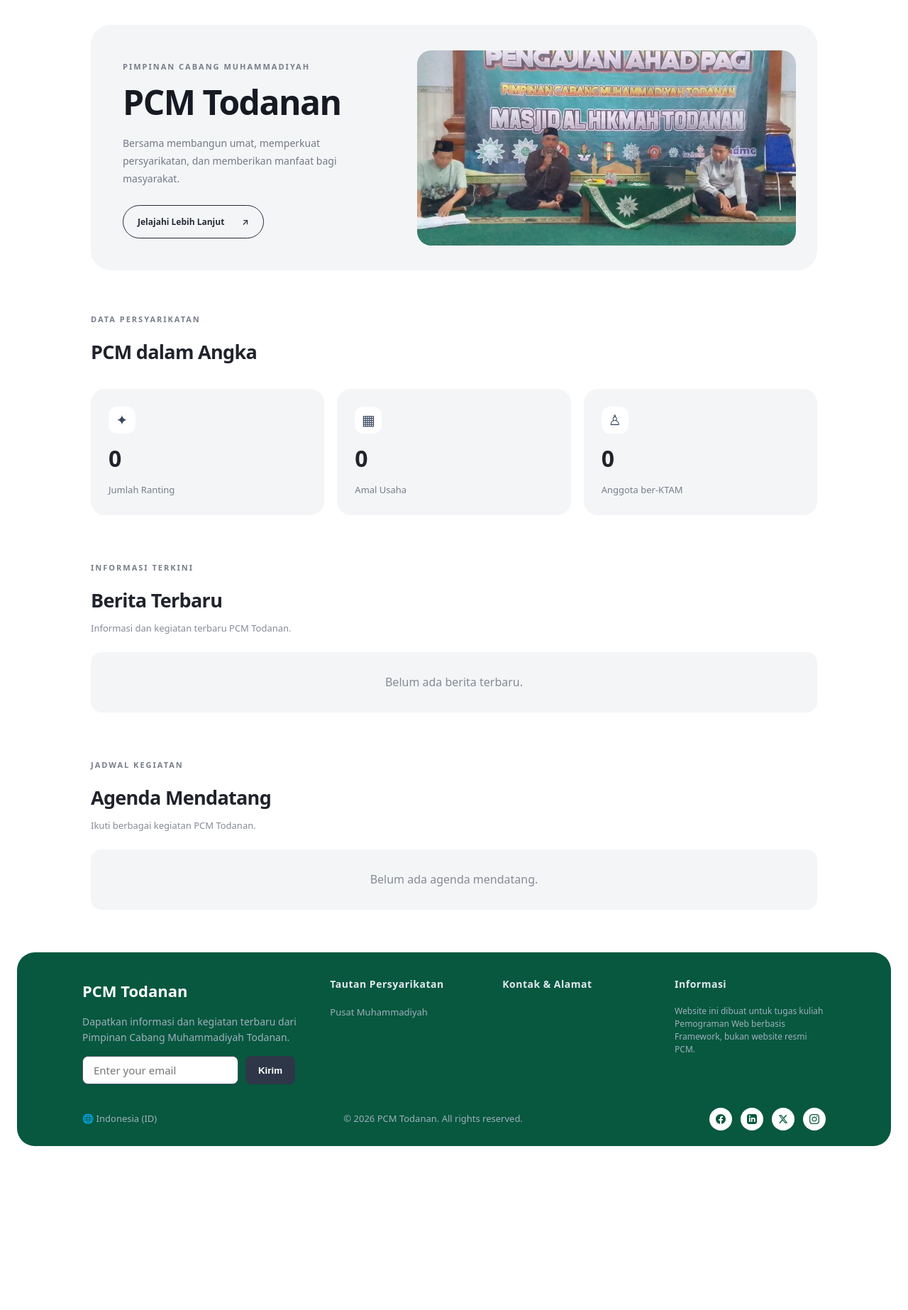
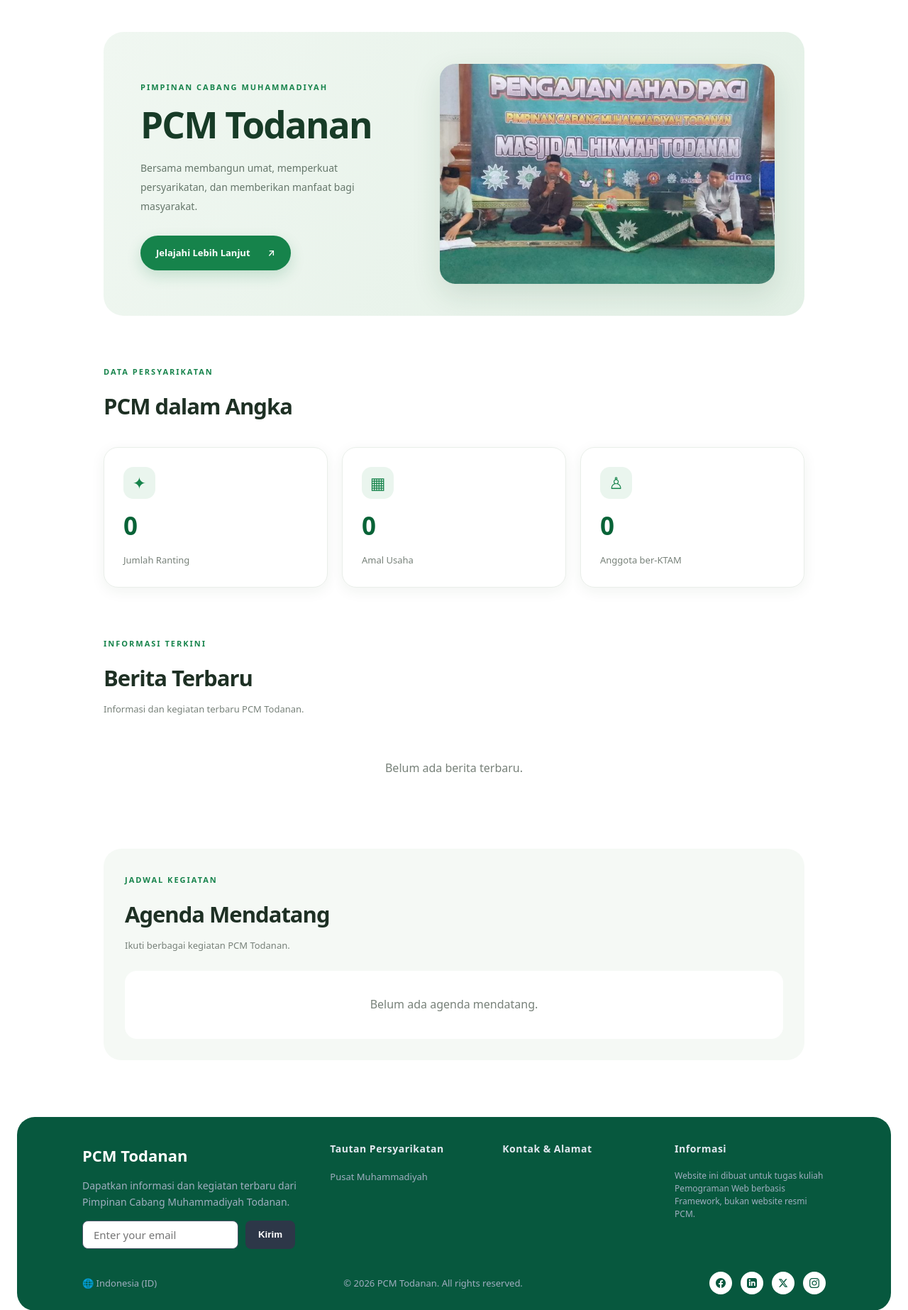
Before and after one commit to VickoBN/Group_i_Website_PCM_Todanan, a Django app: page / in a window 1280 px wide. Shown: the part 84-1930 px from the top of the page at 71% size. Before the commit the page ends 1699 px from the top, so only its background shows below. Run offline with Django 5.2, Linux system fonts and the light colour scheme; data that the repository does not hold is empty; parts of the project's set-up code (start-up, migrations or seed data) failed here and were passed over.

Commit message:
design guys

```diff
--- a/static/css/beranda.css
+++ b/static/css/beranda.css
@@ -1,81 +1,96 @@
-/* ==========================================
-   BERANDA PCM TODANAN (KHUSUS BERANDA)
-   ========================================== */
+
+/* =====================================
+   BERANDA PCM TODANAN - MODERN DESIGN
+===================================== */
 
 .beranda {
-  max-width: 1400px;
-  width: calc(100% - 24px);
-  margin: 35px auto 60px;
+  --hijau: #16834b;
+  --hijau-gelap: #086337;
+  --hijau-muda: #eaf5ee;
+  --teks: #202b25;
+  --abu: #778179;
+
+  max-width: 1320px;
+  width: calc(100% - 60px);
+  margin: 45px auto 80px;
+  color: var(--teks);
 }
 
-/* HERO SECTION */
+/* HERO */
 .beranda-hero {
+  position: relative;
   display: grid;
-  grid-template-columns: 0.85fr 1.15fr;
+  grid-template-columns: .9fr 1.1fr;
   align-items: center;
-  gap: 35px;
-  padding: 30px;
-  background: #f4f5f7;
+  gap: 45px;
+  min-height: 400px;
+  padding: 42px;
   border-radius: 28px;
   overflow: hidden;
-  min-height: 330px;
+  background: linear-gradient(120deg, #f0f7f1, #e3f0e6);
+  animation: heroMasuk .9s ease both;
 }
 
 .hero-content {
-  padding: 15px;
+  position: relative;
+  z-index: 2;
+  padding: 10px;
 }
 
 .hero-label,
 .section-label {
   display: inline-block;
-  color: #777d8a;
+  color: var(--hijau);
   font-size: 11px;
-  font-weight: 700;
+  font-weight: 800;
   letter-spacing: 2px;
   margin-bottom: 15px;
 }
 
 .hero-content h1 {
-  font-size: clamp(30px, 4vw, 48px);
-  line-height: 1.1;
-  letter-spacing: -1.5px;
-  margin: 0 0 18px;
-  color: #171923;
+  font-size: clamp(34px, 4vw, 55px);
+  line-height: 1.12;
+  letter-spacing: -1.8px;
+  color: #173b27;
+  margin: 0 0 20px;
 }
 
 .hero-content p {
+  color: #65766a;
   font-size: 14px;
-  line-height: 1.8;
-  color: #737987;
-  max-width: 400px;
-  margin-bottom: 25px;
+  line-height: 1.9;
+  max-width: 420px;
+  margin-bottom: 28px;
 }
 
 .hero-button {
   display: inline-flex;
   align-items: center;
   gap: 25px;
-  padding: 13px 20px;
-  border: 1px solid #252b38;
-  border-radius: 30px;
+  padding: 14px 22px;
+  background: var(--hijau);
+  color: white;
+  border-radius: 50px;
   text-decoration: none;
-  color: #252b38;
-  font-size: 12px;
+  font-size: 13px;
   font-weight: 600;
-  transition: .3s;
+  box-shadow: 0 8px 20px #16834b30;
+  transition: .3s ease;
 }
 
 .hero-button:hover {
-  background: #252b38;
-  color: white;
+  background: var(--hijau-gelap);
+  transform: translateY(-3px);
+  box-shadow: 0 12px 25px #16834b40;
 }
 
 .hero-image {
-  width: 100%;
-  height: 275px;
-  border-radius: 20px;
+  position: relative;
+  height: 310px;
   overflow: hidden;
-  background: #dfe4e9;
+  border-radius: 22px;
+  background: #d5e7d9;
+  box-shadow: 0 15px 40px #174d2b20;
 }
 
 .hero-image img {
@@ -83,153 +98,186 @@
   height: 100%;
   object-fit: cover;
   display: block;
+  transition: transform .8s ease;
+}
+
+.hero-image:hover img {
+  transform: scale(1.06);
+}
+
+.hero-image-overlay {
+  position: absolute;
+  inset: 0;
+  background: linear-gradient(0deg, #0a422a22, transparent 55%);
+  pointer-events: none;
 }
 
 .hero-image-placeholder {
   height: 100%;
-  display: flex;
-  align-items: center;
-  justify-content: center;
-  background: linear-gradient(135deg, #dce2e8, #aeb9c6);
-  color: #394354;
-  font-weight: 700;
-  letter-spacing: 3px;
+  display: grid;
+  place-items: center;
+  background: linear-gradient(135deg, #dceee0, #a9cdb1);
+  color: var(--hijau-gelap);
+  font-weight: 800;
+  letter-spacing: 4px;
 }
 
-/* STATISTIK SECTION */
-.statistik-section {
-  margin-top: 55px;
+/* SECTION HEADING */
+.statistik-section,
+.konten-section {
+  margin-top: 65px;
 }
 
 .section-heading {
   display: flex;
   justify-content: space-between;
   align-items: flex-end;
-  margin-bottom: 23px;
+  margin-bottom: 25px;
 }
 
 .section-heading h2 {
-  font-size: 27px;
-  letter-spacing: -0.7px;
+  font-size: clamp(24px, 3vw, 31px);
+  letter-spacing: -1px;
   margin: 0 0 8px;
-  color: #20232b;
+  color: #1e3024;
 }
 
 .section-heading p {
-  color: #858a95;
+  color: var(--abu);
   font-size: 13px;
   margin: 0;
+  line-height: 1.7;
 }
 
+/* STATISTIK */
 .statistik-grid {
   display: grid;
   grid-template-columns: repeat(3, 1fr);
-  gap: 18px;
+  gap: 20px;
 }
 
 .stat-card {
-  background: #f4f5f7;
-  padding: 25px;
+  position: relative;
+  padding: 27px;
+  background: white;
+  border: 1px solid #e9eee9;
   border-radius: 20px;
   display: flex;
   flex-direction: column;
-  gap: 9px;
-  transition: .3s;
+  gap: 10px;
+  box-shadow: 0 5px 20px #1b3e2610;
+  transition: .35s ease;
 }
 
 .stat-card:hover {
-  transform: translateY(-4px);
-  background: #eceef2;
+  transform: translateY(-7px);
+  border-color: #b6ddc1;
+  box-shadow: 0 14px 30px #16834b16;
 }
 
 .stat-icon {
-  width: 38px;
-  height: 38px;
+  width: 45px;
+  height: 45px;
   display: grid;
   place-items: center;
-  border-radius: 12px;
-  background: #ffffff;
-  color: #35465d;
-  font-size: 20px;
+  border-radius: 14px;
+  background: var(--hijau-muda);
+  color: var(--hijau);
+  font-size: 23px;
 }
 
 .stat-card strong {
-  font-size: 32px;
-  color: #20232b;
-  font-weight: 700;
+  font-size: 35px;
+  font-weight: 800;
+  color: var(--hijau-gelap);
 }
 
 .stat-card span:last-child {
   font-size: 13px;
-  color: #777d8a;
+  color: var(--abu);
 }
 
-/* BERITA TERBARU */
-.konten-section {
-  margin-top: 60px;
-}
-
+/* BERITA */
 .berita-grid {
   display: grid;
   grid-template-columns: repeat(3, minmax(0, 1fr));
-  gap: 20px;
+  gap: 22px;
+  align-items: stretch;
+}
+
+.berita-grid > div {
+  min-width: 0;
 }
 
 .berita-card {
-  min-width: 0;
-  background: #f4f5f7;
+  height: 100%;
+  background: white;
+  border: 1px solid #e9eee9;
   padding: 12px;
   border-radius: 20px;
   overflow: hidden;
-  transition: .3s;
+  box-shadow: 0 5px 20px #1b3e260a;
+  transition: .35s ease;
 }
 
 .berita-card:hover {
-  transform: translateY(-4px);
+  transform: translateY(-7px);
+  box-shadow: 0 15px 30px #16834b18;
 }
 
 .berita-card img {
   width: 100%;
-  height: 180px;
+  height: 190px;
   object-fit: cover;
   border-radius: 13px;
+  transition: .5s;
 }
 
-/* AGENDA SECTION */
+.berita-card:hover img {
+  transform: scale(1.025);
+}
+
+/* AGENDA */
 .agenda-section {
+  padding: 30px;
   border-radius: 25px;
+  background: #f5f9f5;
 }
 
 .agenda-grid {
   display: grid;
-  grid-template-columns: repeat(3, minmax(0, 1fr));
-  gap: 15px;
+  grid-template-columns: repeat(2, minmax(0, 1fr));
+  gap: 16px;
 }
 
 .agenda-card {
-  background: white;
-  padding: 20px;
-  border-radius: 17px;
+  min-width: 0;
   display: flex;
   align-items: flex-start;
-  gap: 13px;
-  min-width: 0;
-  transition: .3s;
+  gap: 15px;
+  padding: 22px;
+  background: white;
+  border: 1px solid #e9eee9;
+  border-radius: 17px;
+  transition: .3s ease;
 }
 
 .agenda-card:hover {
-  transform: translateY(-4px);
+  transform: translateY(-5px);
+  border-color: #a9d4b4;
+  box-shadow: 0 10px 25px #16834b12;
 }
 
 .agenda-icon {
-  min-width: 38px;
-  height: 38px;
-  background: #eef0f4;
-  border-radius: 12px;
+  flex-shrink: 0;
+  width: 43px;
+  height: 43px;
+  background: var(--hijau-muda);
+  border-radius: 13px;
   display: grid;
   place-items: center;
-  color: #35465d;
-  font-size: 18px;
+  color: var(--hijau);
+  font-size: 21px;
 }
 
 .agenda-info {
@@ -238,83 +286,125 @@
 }
 
 .agenda-date {
-  color: #858a95;
   font-size: 11px;
+  font-weight: 700;
+  color: var(--hijau);
 }
 
 .agenda-info h3 {
   font-size: 15px;
+  line-height: 1.6;
   margin: 8px 0;
-  line-height: 1.5;
+  color: #26372c;
   overflow-wrap: anywhere;
 }
 
 .agenda-info p {
   font-size: 12px;
-  color: #858a95;
+  color: var(--abu);
   margin: 0;
 }
 
 .agenda-arrow {
-  color: #777d8a;
-  font-size: 18px;
+  color: var(--hijau);
+  font-size: 20px;
+  transition: .3s;
+}
+
+.agenda-card:hover .agenda-arrow {
+  transform: translateX(5px);
 }
 
 .empty-state {
   grid-column: 1 / -1;
-  padding: 30px;
+  padding: 35px;
   text-align: center;
-  color: #858a95;
-  background: #f4f5f7;
-  border-radius: 15px;
+  color: var(--abu);
+  background: white;
+  border-radius: 17px;
 }
 
-/* MEDIA QUERIES (TABLET & MOBILE) */
+/* SCROLL REVEAL */
+.reveal {
+  opacity: 0;
+  transform: translateY(35px);
+  transition:
+    opacity .7s ease,
+    transform .7s cubic-bezier(.2,.7,.2,1);
+}
+
+.reveal.active {
+  opacity: 1;
+  transform: translateY(0);
+}
+
+/* HERO ANIMATION */
+@keyframes heroMasuk {
+  from {
+    opacity: 0;
+    transform: translateY(30px);
+  }
+  to {
+    opacity: 1;
+    transform: translateY(0);
+  }
+}
+
+/* TABLET */
 @media (max-width: 900px) {
+  .beranda {
+    width: calc(100% - 40px);
+  }
+
   .beranda-hero {
     grid-template-columns: 1fr 1fr;
-    gap: 20px;
-    padding: 22px;
+    gap: 25px;
+    padding: 28px;
   }
 
   .hero-image {
-    height: 240px;
+    height: 260px;
   }
 
-  .berita-grid,
-  .agenda-grid {
+  .berita-grid {
     grid-template-columns: repeat(2, minmax(0, 1fr));
   }
 }
 
+/* MOBILE */
 @media (max-width: 600px) {
   .beranda {
     width: calc(100% - 28px);
-    margin: 20px auto 40px;
+    margin: 22px auto 45px;
   }
 
   .beranda-hero {
     grid-template-columns: 1fr;
-    padding: 20px;
-    gap: 20px;
+    gap: 22px;
+    padding: 23px;
     border-radius: 22px;
   }
 
   .hero-content {
-    padding: 5px;
+    padding: 3px;
   }
 
   .hero-content h1 {
-    font-size: 32px;
+    font-size: 35px;
+  }
+
+  .hero-content p {
+    font-size: 13px;
   }
 
   .hero-image {
-    height: 210px;
+    height: 220px;
+    border-radius: 17px;
   }
 
   .statistik-section,
   .konten-section {
-    margin-top: 40px;
+    margin-top: 43px;
   }
 
   .statistik-grid {
@@ -325,7 +415,7 @@
   .stat-card {
     padding: 18px;
     display: grid;
-    grid-template-columns: 42px 1fr;
+    grid-template-columns: 48px 1fr;
     align-items: center;
     column-gap: 12px;
   }
@@ -335,7 +425,7 @@
   }
 
   .stat-card strong {
-    font-size: 25px;
+    font-size: 26px;
   }
 
   .berita-grid,
@@ -343,11 +433,30 @@
     grid-template-columns: 1fr;
   }
 
-  .section-heading h2 {
-    font-size: 23px;
-  }
-
   .agenda-section {
     padding: 20px;
   }
+
+  .section-heading h2 {
+    font-size: 24px;
+  }
+
+  .reveal {
+    transform: translateY(22px);
+  }
 }
+
+/* AKSESIBILITAS */
+@media (prefers-reduced-motion: reduce) {
+  .reveal,
+  .beranda-hero,
+  .hero-image img,
+  .stat-card,
+  .berita-card,
+  .agenda-card {
+    animation: none !important;
+    transition: none !important;
+    transform: none !important;
+    opacity: 1 !important;
+  }
+}
```
Also changed, not shown: pcm_app/beranda.html (+145 -16 lines).
